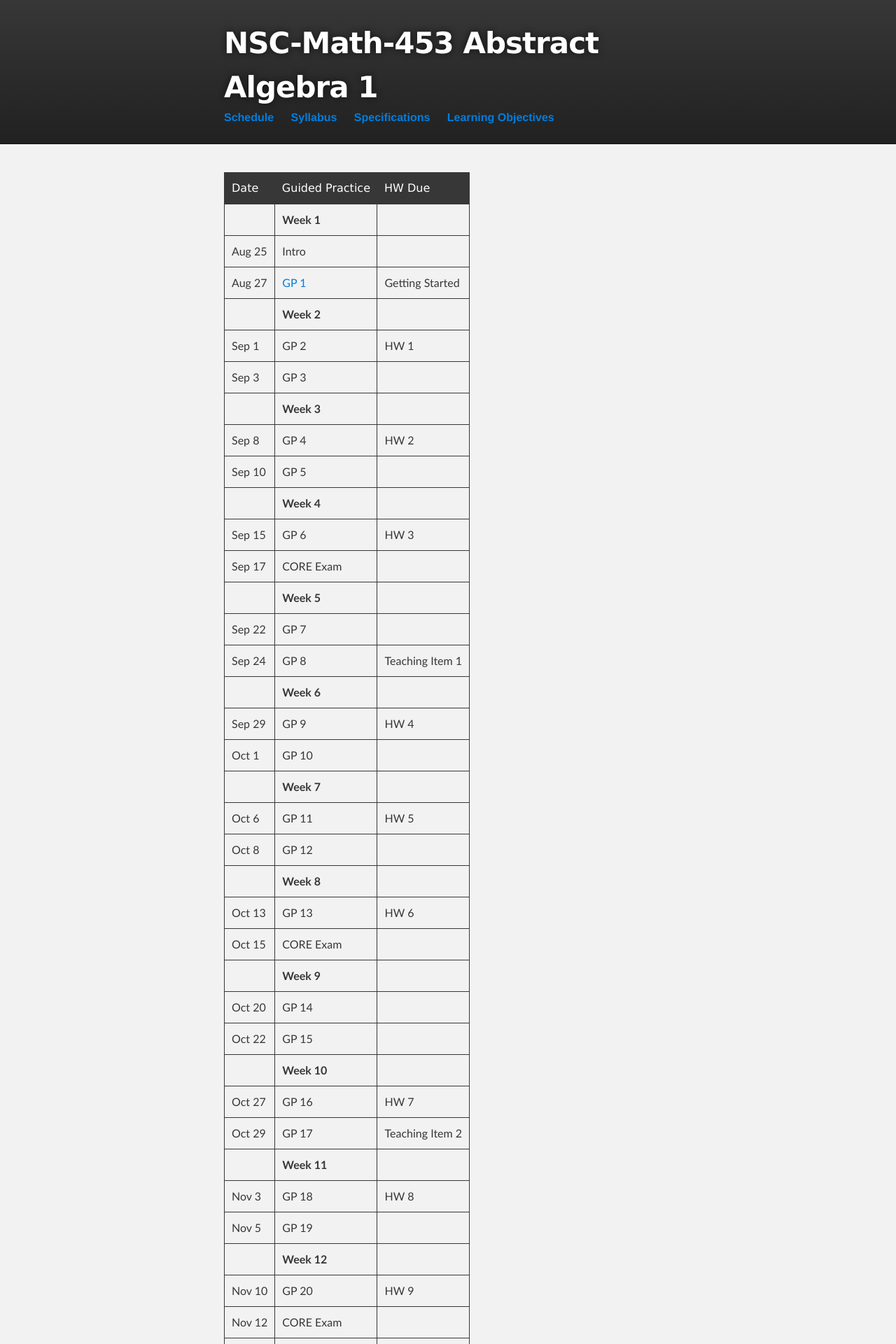
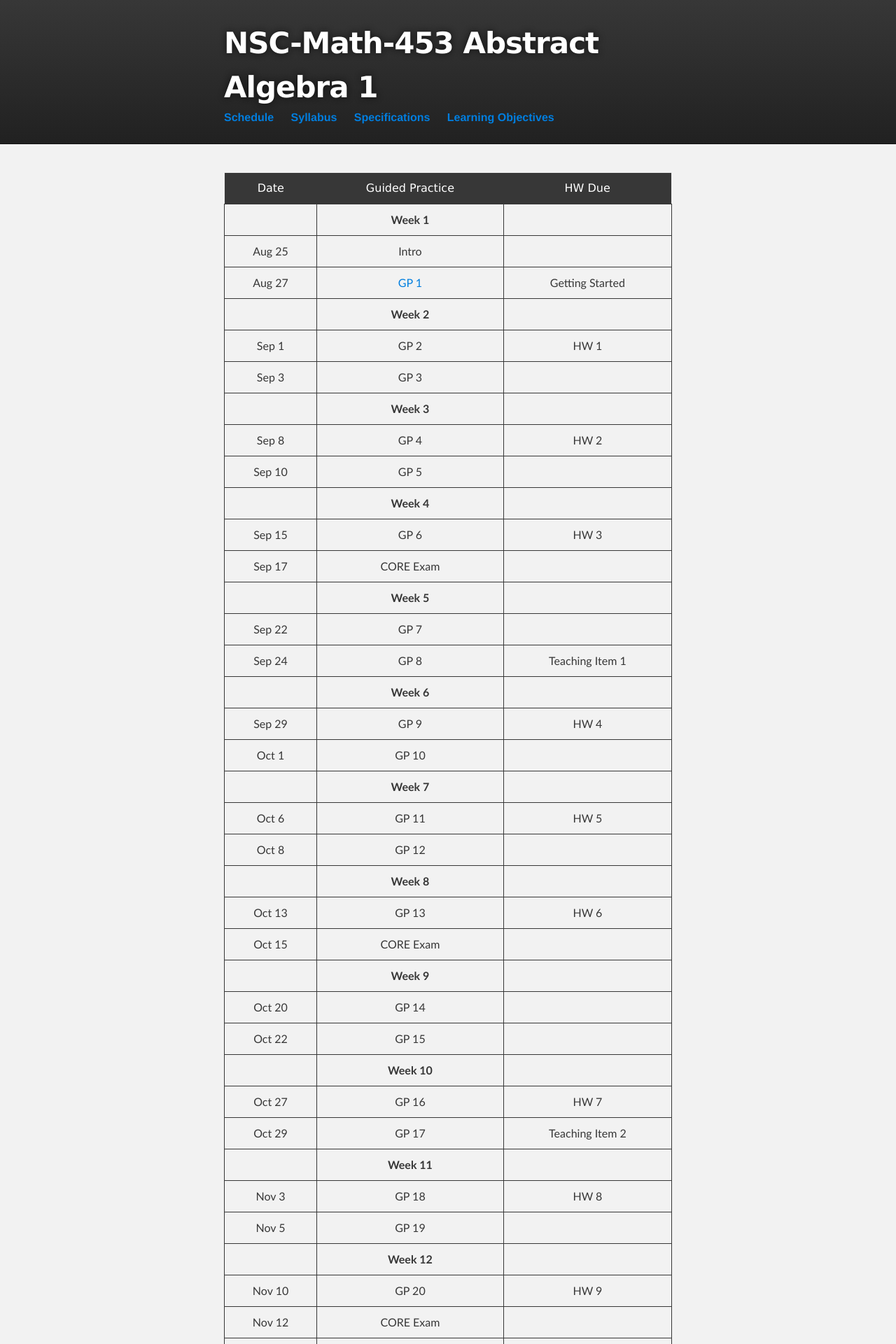
Before and after one commit to sergeballif/NSC-Math-453, a Jekyll site: the page built from index.md, in a window 1280 px wide. Shown: the top 1920 px of the page at 70% size. Built offline with Jekyll 4.4.1, drawn with Linux system fonts in a browser that asks for light colours.

Commit message:
Update stylesheet.css

```diff
--- a/stylesheets/stylesheet.css
+++ b/stylesheets/stylesheet.css
@@ -255,8 +255,13 @@ hr {
 table {
   border: 1px solid #373737;
   margin-bottom: 20px;
-  text-align: left;
+  text-align: center;
  }
+
+ table {
+  width: 100%;
+  border: 1px solid #ebebeb;
+}
 
 th {
   font-family: 'Lucida Grande', 'Helvetica Neue', Helvetica, Arial, sans-serif;
```
